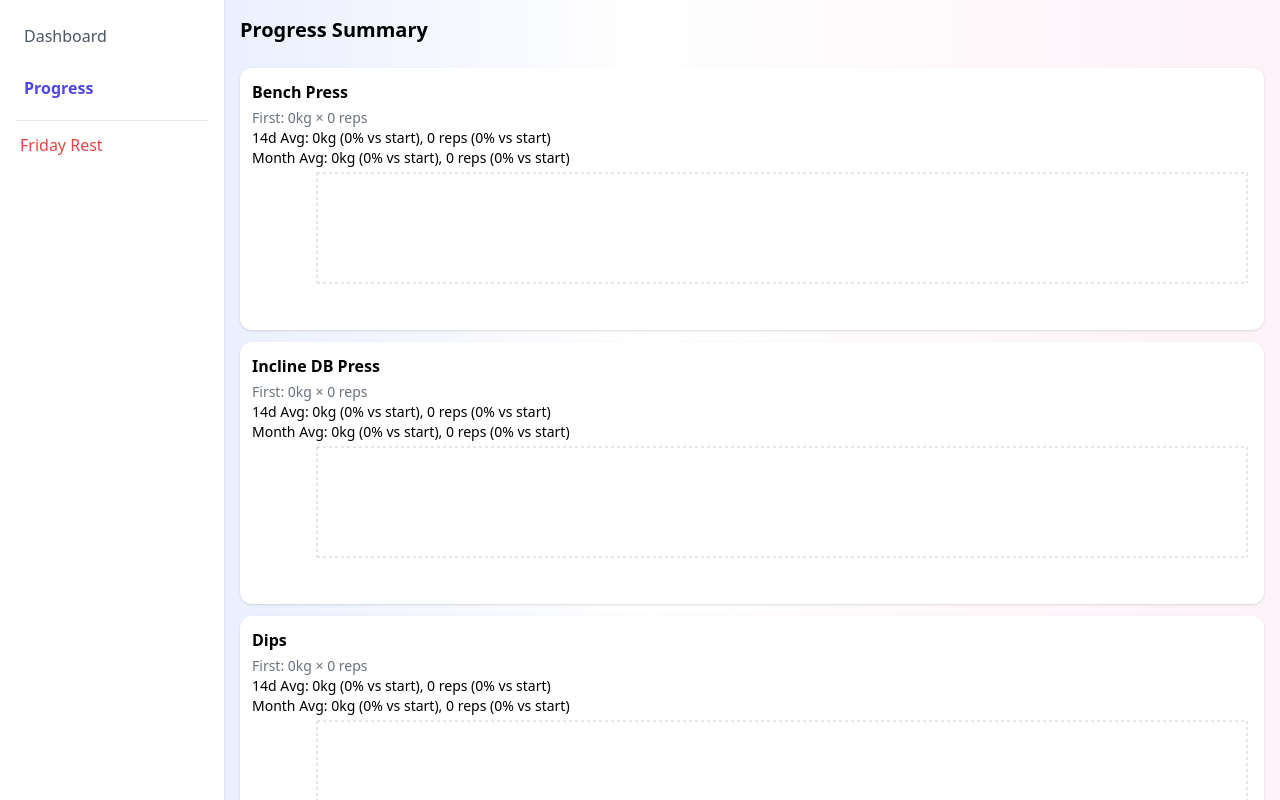
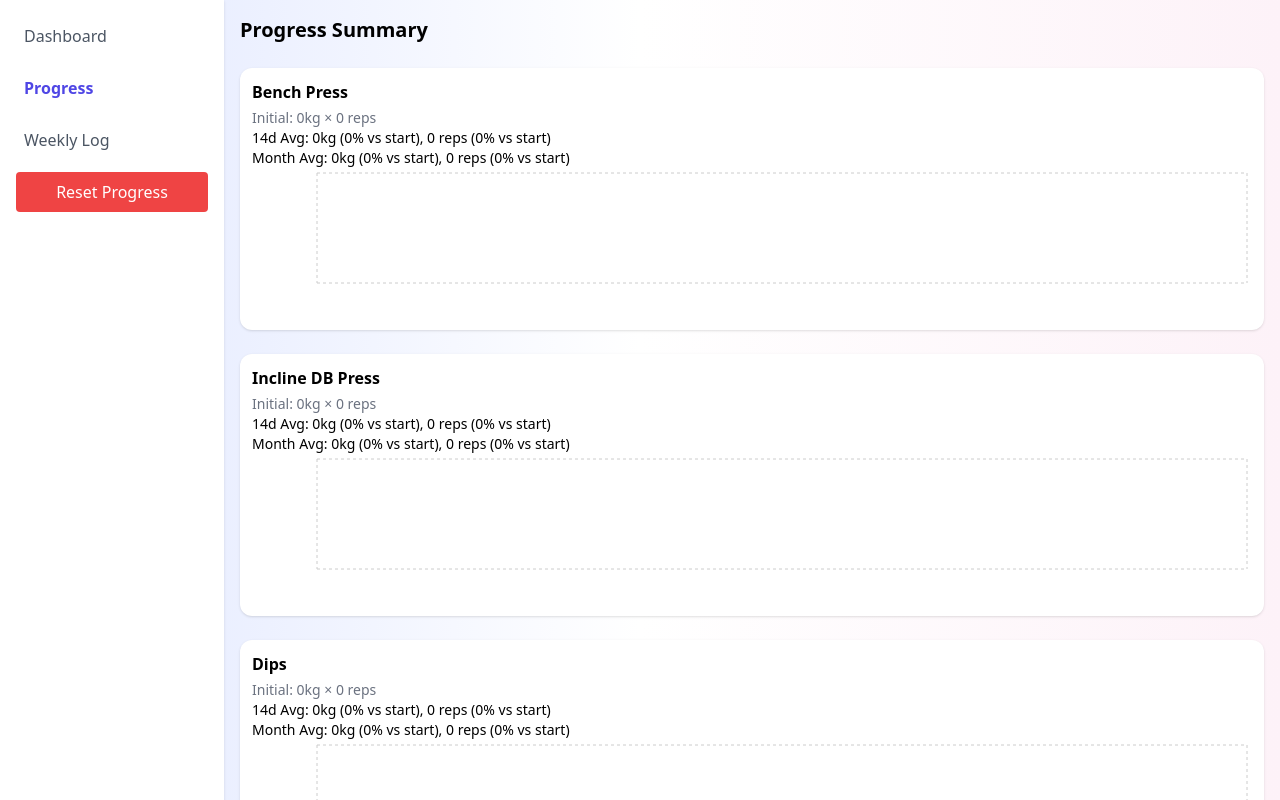
Before and after one commit to Ammar-Hus/gym-tracker1, a React (Create React App) app: page / in a window 1280 px wide. Both pictures are taken after a click on the button "Progress". Shown: the top 800 px of the page. Built offline with nearby package versions, Linux system fonts and the light colour scheme; the HTML template or start-up script is replaced by a standard one.

Commit message:
Update App.jsx

```diff
--- a/src/App.jsx
+++ b/src/App.jsx
@@ -12,7 +12,8 @@ const SPLIT = [
   { day: 'Sunday', muscle: 'Legs + Shoulders', exercises: ['Leg Press','Leg Extension','Ham Curl','Arnold Press','Front Raise','Cable Lateral Raise','Stretch & Mobility'] }
 ];
 
-const STORAGE_KEY = 'gympro_logs_v1';
+const STORAGE_KEY = 'gympro_logs_v2';
+
 function uid(){ return Math.random().toString(36).slice(2,9); }
 function groupByExercise(logs){
   const map = {};
@@ -24,7 +25,7 @@ function groupByExercise(logs){
   return map;
 }
 
-export default function App(){
+export default function App() {
   const [logs, setLogs] = useState(()=>{
     try{ const raw = localStorage.getItem(STORAGE_KEY); return raw? JSON.parse(raw): []; }catch(e){return []}
   });
@@ -36,6 +37,14 @@ export default function App(){
   const [tab, setTab] = useState('dashboard');
 
   useEffect(()=>{ localStorage.setItem(STORAGE_KEY, JSON.stringify(logs)); },[logs]);
+
+  const exerciseMap = useMemo(()=> groupByExercise(logs), [logs]);
+  const initialSplitState = useMemo(()=>{
+    try{
+      const raw = localStorage.getItem('gympro_initial_state');
+      return raw ? JSON.parse(raw) : {};
+    }catch(e){return {}}
+  },[]);
 
   function openDay(day){ setSelectedDay(day); setSelectedExercise(null); setShowPanel(true); setSetsInput([{set:1,reps:8,weight:0}]); }
   function openExercise(ex){ setSelectedExercise(ex); setSetsInput([{set:1,reps:8,weight:0}]); }
@@ -54,18 +63,20 @@ export default function App(){
     setSelectedExercise(null);
   }
 
-  // Mark rest explicitly
-  function markRest(day){
-    const newEntry = { id: uid(), date: format(new Date(),'yyyy-MM-dd'), day, exercise: 'Rest', set:0, reps:0, weight:0 };
-    setLogs(prev=>[...prev, newEntry]);
+  function resetProgress() {
+    const initialState = {};
+    SPLIT.flatMap(d => d.exercises).forEach(ex => {
+      const logsForEx = (exerciseMap[ex] || []).sort((a,b)=>a.date > b.date?1:-1);
+      if(logsForEx.length){
+        const first = logsForEx[0];
+        initialState[ex] = { weight: first.weight, reps: first.reps };
+      } else {
+        initialState[ex] = { weight: 0, reps: 0 };
       }
-
-  const exerciseMap = useMemo(()=> groupByExercise(logs), [logs]);
-  const firstPerExercise = useMemo(()=>{
-    const out = {}; Object.keys(exerciseMap).forEach(ex=>{
-      const arr = exerciseMap[ex]; if(arr.length){ const first = arr[0]; out[ex] = {date:first.date, reps:first.reps, weight:first.weight}; }
-    }); return out;
-  }, [exerciseMap]);
+    });
+    localStorage.setItem('gympro_initial_state', JSON.stringify(initialState));
+    setLogs([]);
+  }
 
   function averageInRange(ex, startDate){
     const arr = (exerciseMap[ex]||[]).filter(r=> isAfter(parseISO(r.date), subDays(parseISO(startDate),1)) || r.date===startDate );
@@ -81,10 +92,10 @@ export default function App(){
   const progressSummary = useMemo(()=>{
     const exs = Object.keys(exerciseMap).length ? Object.keys(exerciseMap) : SPLIT.flatMap(s=>s.exercises);
     return exs.map(ex=>{
-      const first = firstPerExercise[ex] || null;
+      const first = initialSplitState[ex] || {weight:0,reps:0};
       const avg14 = averageInRange(ex, day14Start);
       const avgMonth = averageInRange(ex, monthStart);
-      const weightFirst = first? first.weight : 0; const repsFirst = first? first.reps : 0;
+      const weightFirst = first.weight; const repsFirst = first.reps;
       const weight14 = avg14.avgWeight; const reps14 = avg14.avgReps;
       const weightMonth = avgMonth.avgWeight; const repsMonth = avgMonth.avgReps;
       const pctIncreaseWeight14 = weightFirst? Math.round(((weight14 - weightFirst)/weightFirst)*100*100)/100 : null;
@@ -93,12 +104,12 @@ export default function App(){
       const pctIncreaseRepsMonth = repsFirst? Math.round(((repsMonth - repsFirst)/repsFirst)*100*100)/100 : null;
       return {
         exercise: ex,
-        first: {date: first? first.date : null, weight: weightFirst, reps: repsFirst},
+        first: {weight: weightFirst, reps: repsFirst},
         avg14: { ...avg14 }, pct14: { weight: pctIncreaseWeight14, reps: pctIncreaseReps14 },
         avgMonth: { ...avgMonth }, pctMonth: { weight: pctIncreaseWeightMonth, reps: pctIncreaseRepsMonth }
       };
     });
-  }, [exerciseMap, firstPerExercise]);
+  }, [exerciseMap, initialSplitState]);
 
   function chartDataForExercise(ex){
     const arr = (exerciseMap[ex]||[]).map(r=>({ date: r.date, weight: r.weight, reps: r.reps }));
@@ -114,15 +125,13 @@ export default function App(){
       <div className="w-56 bg-white shadow p-4 flex flex-col space-y-3">
         <button onClick={()=>setTab('dashboard')} className={`p-2 text-left ${tab==='dashboard'?'font-bold text-indigo-600':'text-gray-600'}`}>Dashboard</button>
         <button onClick={()=>setTab('progress')} className={`p-2 text-left ${tab==='progress'?'font-bold text-indigo-600':'text-gray-600'}`}>Progress</button>
-        <div className="mt-4 border-t pt-2">
-          {SPLIT.map(d=> d.muscle==='Rest' ? (
-            <button key={d.day} onClick={()=>markRest(d.day)} className="text-red-500 text-left w-full p-1 rounded hover:bg-red-50">{d.day} Rest</button>
-          ) : null)}
-        </div>
+        <button onClick={()=>setTab('weekly')} className={`p-2 text-left ${tab==='weekly'?'font-bold text-indigo-600':'text-gray-600'}`}>Weekly Log</button>
+        <button onClick={resetProgress} className="mt-2 p-2 bg-red-500 text-white rounded hover:bg-red-600">Reset Progress</button>
       </div>
 
       {/* Main Content */}
       <div className="flex-1 p-4 overflow-y-auto">
+        {/* Dashboard */}
         {tab==='dashboard' && (
           <div className="space-y-4">
             <div className="text-xl font-bold">Select a Day</div>
@@ -145,9 +154,7 @@ export default function App(){
                   {!selectedExercise && (
                     <div className="space-y-2">
                       {(SPLIT.find(d=>d.day===selectedDay)?.exercises||[]).map(ex=>(
-                        <button key={ex} onClick={()=>openExercise(ex)} className="block w-full text-left p-2 bg-indigo-50 rounded">
-                          {ex}
-                        </button>
+                        <button key={ex} onClick={()=>openExercise(ex)} className="block w-full text-left p-2 bg-indigo-50 rounded">{ex}</button>
                       ))}
                     </div>
                   )}
@@ -171,14 +178,14 @@ export default function App(){
           </div>
         )}
 
+        {/* Progress */}
         {tab==='progress' && (
           <div className="space-y-6">
             <div className="text-xl font-bold">Progress Summary</div>
-            <div className="grid gap-3">
             {progressSummary.map(item=>(
               <div key={item.exercise} className="p-3 rounded-xl bg-white shadow">
                 <div className="font-semibold mb-1">{item.exercise}</div>
-                  <div className="text-sm text-gray-500">First: {item.first.weight}kg × {item.first.reps} reps</div>
+                <div className="text-sm text-gray-500">Initial: {item.first.weight}kg × {item.first.reps} reps</div>
                 <div className="text-sm">14d Avg: {item.avg14.avgWeight}kg ({item.pct14.weight||0}% vs start), {item.avg14.avgReps} reps ({item.pct14.reps||0}% vs start)</div>
                 <div className="text-sm">Month Avg: {item.avgMonth.avgWeight}kg ({item.pctMonth.weight||0}% vs start), {item.avgMonth.avgReps} reps ({item.pctMonth.reps||0}% vs start)</div>
                 <ResponsiveContainer width="100%" height={150}>
@@ -194,6 +201,25 @@ export default function App(){
               </div>
             ))}
           </div>
+        )}
+
+        {/* Weekly Log */}
+        {tab==='weekly' && (
+          <div>
+            <h2 className="text-xl font-bold mb-4">Weekly Logs</h2>
+            {SPLIT.map(d => (
+              <div key={d.day} className="mb-4 p-3 bg-white shadow rounded">
+                <div className="font-semibold">{d.day} ({d.muscle})</div>
+                {d.exercises.map(ex => {
+                  const logsEx = exerciseMap[ex]?.filter(l => l.day===d.day) || [];
+                  return (
+                    <div key={ex} className="text-sm">
+                      <strong>{ex}:</strong> {logsEx.map(l=>`${l.reps} reps × ${l.weight}kg`).join(', ') || 'No entry'}
+                    </div>
+                  );
+                })}
+              </div>
+            ))}
           </div>
         )}
       </div>
```
Lines whose indentation alone changed are shown as unchanged.
